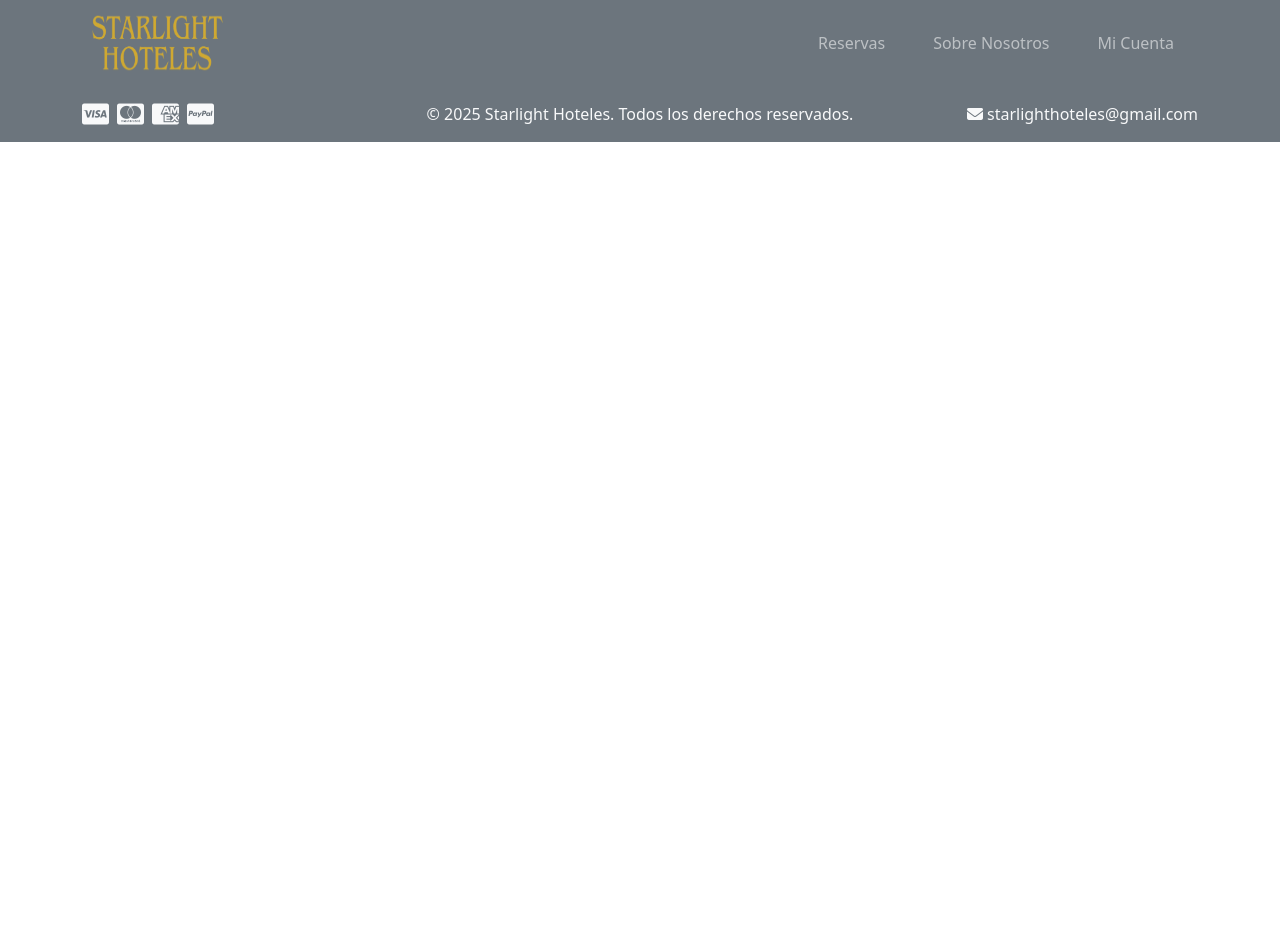
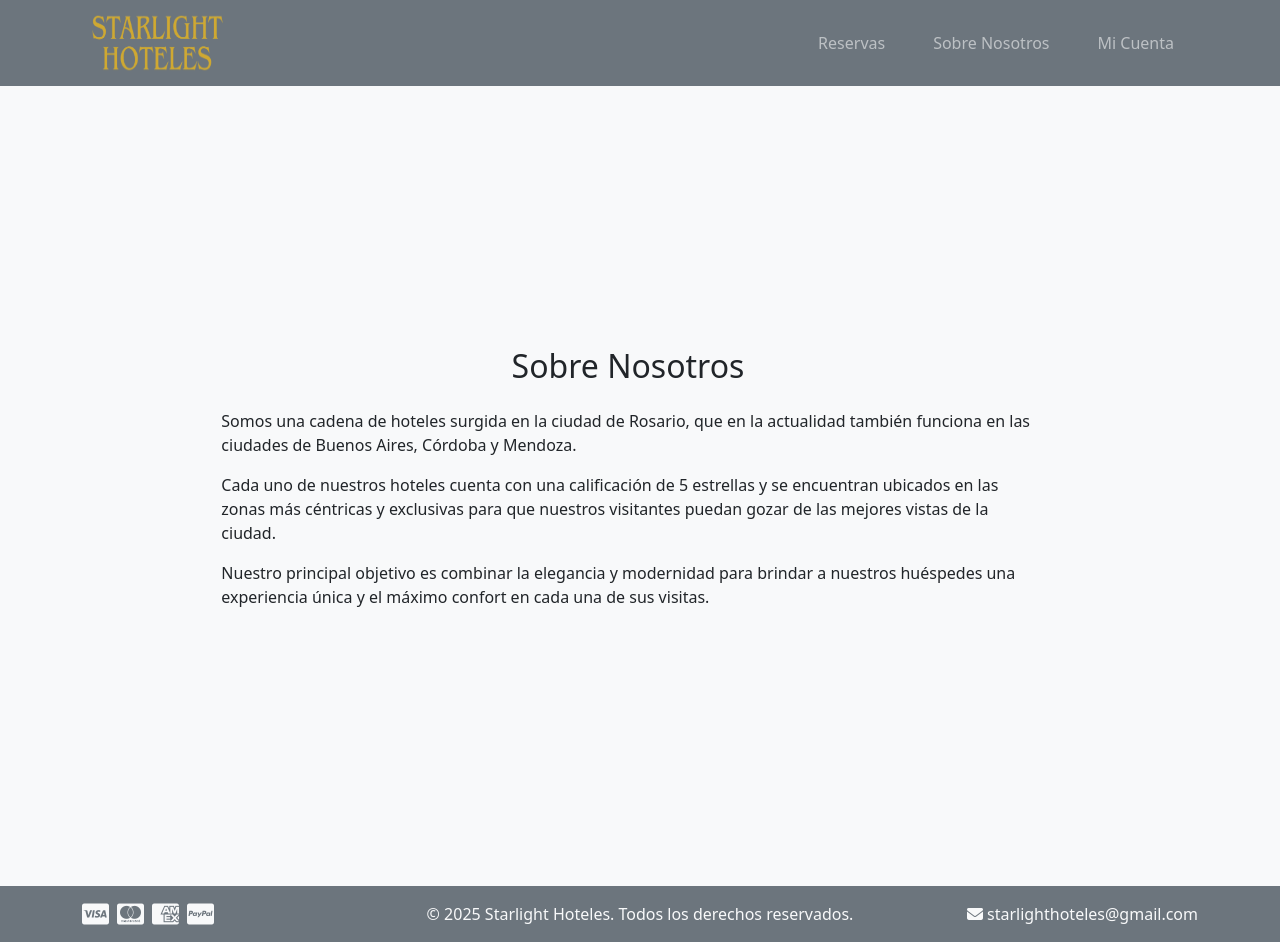
Before and after one commit to mvissani/Trabajo-Grupal-Programacion-III, a React (Vite) app: page /aboutUs in a window 1280 px wide. Before the commit the page ends 800 px from the top, so only its background shows below. Built offline with nearby package versions, Linux system fonts and the light colour scheme; the HTML template or start-up script is replaced by a standard one.

Commit message:
genero  la vista about us

```diff
--- a/src/components/aboutUs/aboutUs.jsx
+++ b/src/components/aboutUs/aboutUs.jsx
@@ -1,11 +1,32 @@
+// Imports
+import { Container, Row, Col } from "react-bootstrap";
 
+// About Us
 function AboutUs() {
-
-    return (
-        <>
-
-        </>
-    )
+  return (
+    <Container fluid className="min-vh-100 d-flex align-items-center py-5 bg-light">
+      <Row className="justify-content-center w-100">
+        <Col md={10} lg={8}>
+          <h2 className="mb-4 text-center">Sobre Nosotros</h2>
+          <p>
+            Somos una cadena de hoteles surgida en la ciudad de Rosario, que en la
+            actualidad también funciona en las ciudades de Buenos Aires, Córdoba y
+            Mendoza.
+          </p>
+          <p>
+            Cada uno de nuestros hoteles cuenta con una calificación de 5 estrellas y se
+            encuentran ubicados en las zonas más céntricas y exclusivas para que nuestros
+            visitantes puedan gozar de las mejores vistas de la ciudad.
+          </p>
+          <p>
+            Nuestro principal objetivo es combinar la elegancia y modernidad para brindar
+            a nuestros huéspedes una experiencia única y el máximo confort en cada una de
+            sus visitas.
+          </p>
+        </Col>
+      </Row>
+    </Container>
+  );
 }
 
-export default AboutUs
+export default AboutUs;
```
